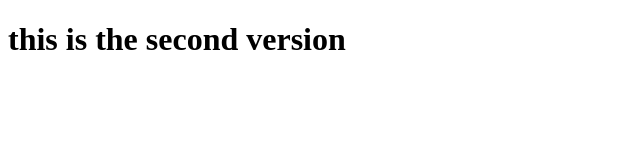
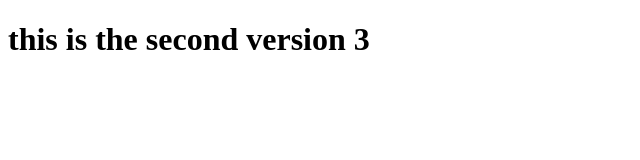
Before and after one commit to sumit-choudhary542/version, a plain HTML site: page index.html in a window 1280 px wide. Shown: the full height of the page, 0-640 px from the left. Drawn offline with Linux system fonts and the light colour scheme.

Commit message:
this is the 3rd version of index.html

```diff
--- a/index.html
+++ b/index.html
@@ -6,6 +6,6 @@
     <title>Document</title>
 </head>
 <body>
-    <h1> this is the second version </h1>
+    <h1> this is the second version 3 </h1>
 </body>
 </html>
```
